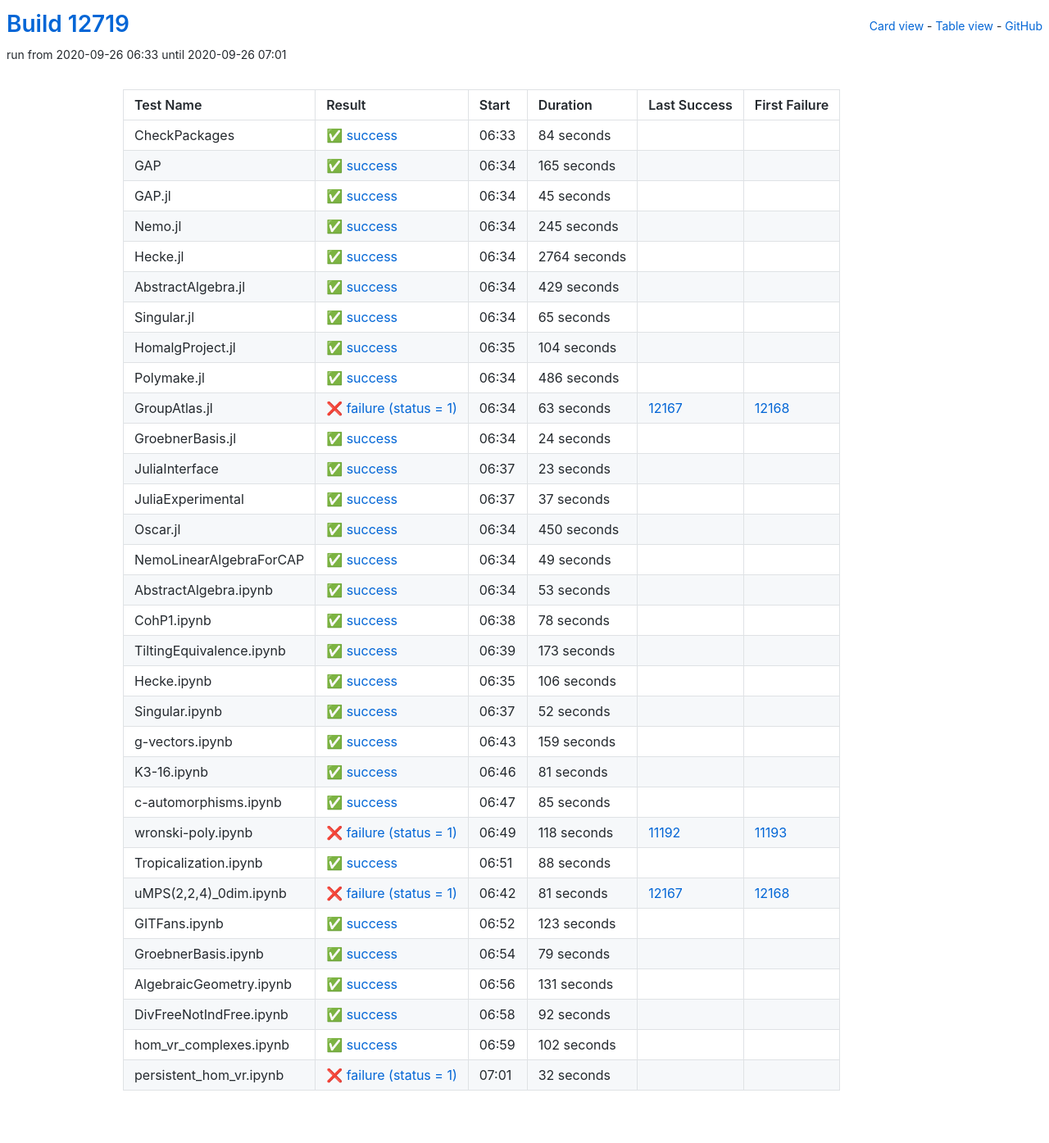
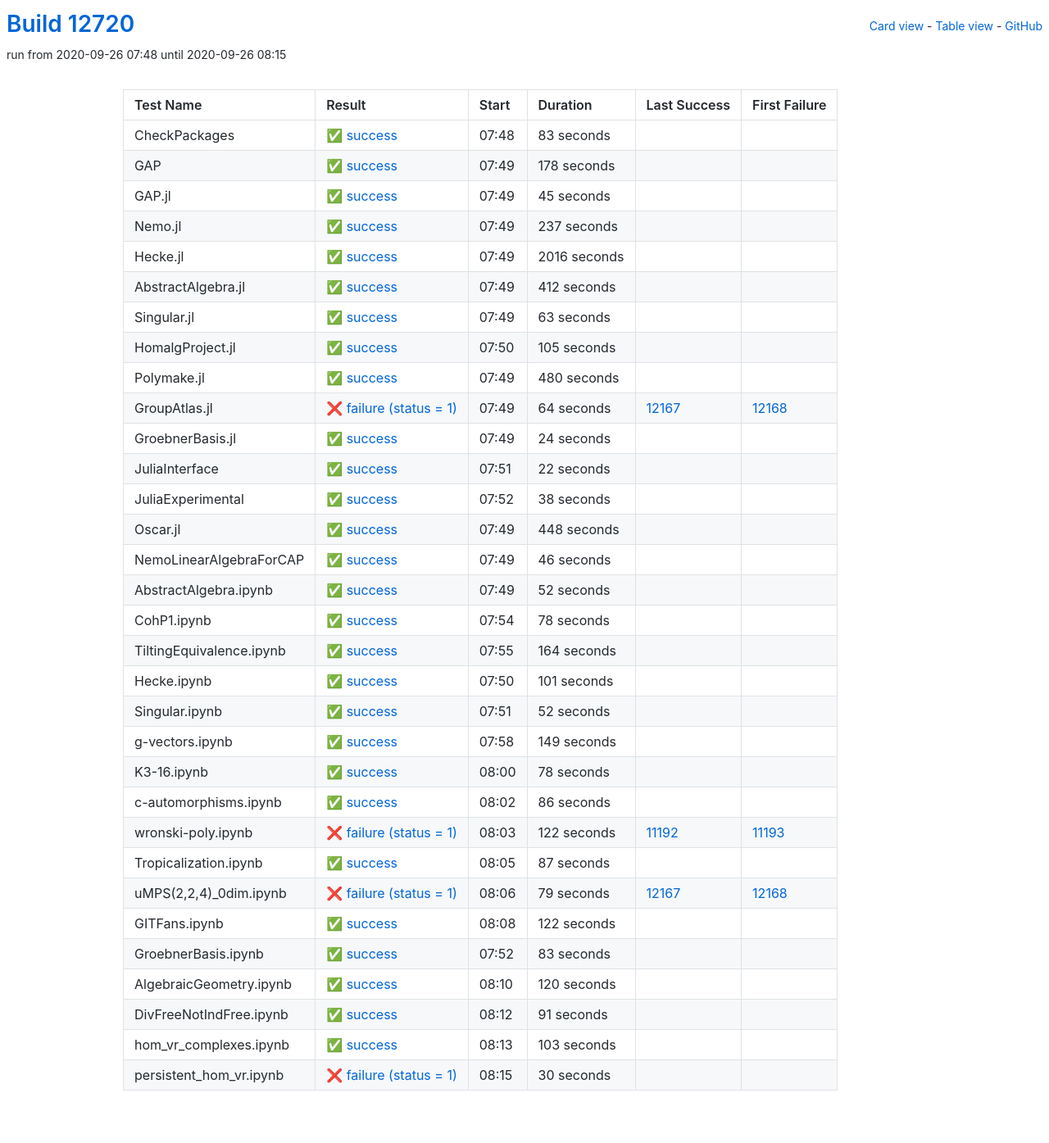
Before and after one commit to oscar-system/oscar-ci-status, a Jekyll site: the page built from table.html, in a window 1280 px wide. Shown: the whole page at 82% size. Built offline with Jekyll 4.4.1, drawn with Linux system fonts in a browser that asks for light colours.

Commit message:
Build #12720

```diff
--- a/_data/ci.yml
+++ b/_data/ci.yml
@@ -1,6 +1,6 @@
 ---
-build: 12719
-build_url: https://oscarci.mathematik.uni-kl.de/job/oscar/12719/
+build: 12720
+build_url: https://oscarci.mathematik.uni-kl.de/job/oscar/12720/
 job: oscar
 organization: oscar-system
 repo: oscar-ci-status
@@ -8,32 +8,32 @@
 tests:
 - name: CheckPackages
   id: checkpackages
-  log: https://oscarci.mathematik.uni-kl.de/job/oscar/12719/artifact/logs/build-12719/CheckPackages.log
-  start: 2020-09-26 06:33
+  log: https://oscarci.mathematik.uni-kl.de/job/oscar/12720/artifact/logs/build-12720/CheckPackages.log
+  start: 2020-09-26 07:48
   success: true
   exitcode: 0
   status: success
-  duration: 84
+  duration: 83
   last_success: false
   last_success_url:
   first_failure: false
   first_failure_url:
 - name: GAP
   id: gap
-  log: https://oscarci.mathematik.uni-kl.de/job/oscar/12719/artifact/logs/build-12719/GAP.log
-  start: 2020-09-26 06:34
+  log: https://oscarci.mathematik.uni-kl.de/job/oscar/12720/artifact/logs/build-12720/GAP.log
+  start: 2020-09-26 07:49
   success: true
   exitcode: 0
   status: success
-  duration: 165
+  duration: 178
   last_success: false
   last_success_url:
   first_failure: false
   first_failure_url:
 - name: GAP.jl
   id: gap-jl
-  log: https://oscarci.mathematik.uni-kl.de/job/oscar/12719/artifact/logs/build-12719/GAP.jl.log
-  start: 2020-09-26 06:34
+  log: https://oscarci.mathematik.uni-kl.de/job/oscar/12720/artifact/logs/build-12720/GAP.jl.log
+  start: 2020-09-26 07:49
   success: true
   exitcode: 0
   status: success
@@ -44,92 +44,92 @@
   first_failure_url:
 - name: Nemo.jl
   id: nemo-jl
-  log: https://oscarci.mathematik.uni-kl.de/job/oscar/12719/artifact/logs/build-12719/Nemo.jl.log
-  start: 2020-09-26 06:34
+  log: https://oscarci.mathematik.uni-kl.de/job/oscar/12720/artifact/logs/build-12720/Nemo.jl.log
+  start: 2020-09-26 07:49
   success: true
   exitcode: 0
   status: success
-  duration: 245
+  duration: 237
   last_success: false
   last_success_url:
   first_failure: false
   first_failure_url:
 - name: Hecke.jl
   id: hecke-jl
-  log: https://oscarci.mathematik.uni-kl.de/job/oscar/12719/artifact/logs/build-12719/Hecke.jl.log
-  start: 2020-09-26 06:34
+  log: https://oscarci.mathematik.uni-kl.de/job/oscar/12720/artifact/logs/build-12720/Hecke.jl.log
+  start: 2020-09-26 07:49
   success: true
   exitcode: 0
   status: success
-  duration: 2764
+  duration: 2016
   last_success: false
   last_success_url:
   first_failure: false
   first_failure_url:
 - name: AbstractAlgebra.jl
   id: abstractalgebra-jl
-  log: https://oscarci.mathematik.uni-kl.de/job/oscar/12719/artifact/logs/build-12719/AbstractAlgebra.jl.log
-  start: 2020-09-26 06:34
+  log: https://oscarci.mathematik.uni-kl.de/job/oscar/12720/artifact/logs/build-12720/AbstractAlgebra.jl.log
+  start: 2020-09-26 07:49
   success: true
   exitcode: 0
   status: success
-  duration: 429
+  duration: 412
   last_success: false
   last_success_url:
   first_failure: false
   first_failure_url:
 - name: Singular.jl
   id: singular-jl
-  log: https://oscarci.mathematik.uni-kl.de/job/oscar/12719/artifact/logs/build-12719/Singular.jl.log
-  start: 2020-09-26 06:34
+  log: https://oscarci.mathematik.uni-kl.de/job/oscar/12720/artifact/logs/build-12720/Singular.jl.log
+  start: 2020-09-26 07:49
   success: true
   exitcode: 0
   status: success
-  duration: 65
+  duration: 63
   last_success: false
   last_success_url:
   first_failure: false
   first_failure_url:
 - name: HomalgProject.jl
   id: homalgproject-jl
-  log: https://oscarci.mathematik.uni-kl.de/job/oscar/12719/artifact/logs/build-12719/HomalgProject.jl.log
-  start: 2020-09-26 06:35
+  log: https://oscarci.mathematik.uni-kl.de/job/oscar/12720/artifact/logs/build-12720/HomalgProject.jl.log
+  start: 2020-09-26 07:50
   success: true
   exitcode: 0
   status: success
-  duration: 104
+  duration: 105
   last_success: false
   last_success_url:
   first_failure: false
   first_failure_url:
 - name: Polymake.jl
   id: polymake-jl
-  log: https://oscarci.mathematik.uni-kl.de/job/oscar/12719/artifact/logs/build-12719/Polymake.jl.log
-  start: 2020-09-26 06:34
+  log: https://oscarci.mathematik.uni-kl.de/job/oscar/12720/artifact/logs/build-12720/Polymake.jl.log
+  start: 2020-09-26 07:49
   success: true
   exitcode: 0
   status: success
-  duration: 486
+  duration: 480
   last_success: false
   last_success_url:
   first_failure: false
   first_failure_url:
 - name: GroupAtlas.jl
   id: groupatlas-jl
-  log: https://oscarci.mathematik.uni-kl.de/job/oscar/12719/artifact/logs/build-12719/GroupAtlas.jl.log
-  start: 2020-09-26 06:34
+  log: https://oscarci.mathematik.uni-kl.de/job/oscar/12720/artifact/logs/build-12720/GroupAtlas.jl.log
+  start: 2020-09-26 07:49
   success: false
   exitcode: 1
   status: failure
-  duration: 63
+  duration: 64
   last_success: 12167
   last_success_url: https://oscarci.mathematik.uni-kl.de/job/oscar/12167/
   first_failure: 12168
   first_failure_url: https://oscarci.mathematik.uni-kl.de/job/oscar/12168/
 - name: GroebnerBasis.jl
   id: groebnerbasis-jl
-  log: https://oscarci.mathematik.uni-kl.de/job/oscar/12719/artifact/logs/build-12719/GroebnerBasis.jl.log
-  start: 2020-09-26 06:34
+  log: https://oscarci.mathematik.uni-kl.de/job/oscar/12720/artifact/logs/build-12720/GroebnerBasis.jl.log
+  start: 2020-09-26 07:49
   success: true
   exitcode: 0
   status: success
@@ -140,68 +140,68 @@
   first_failure_url:
 - name: JuliaInterface
   id: juliainterface
-  log: https://oscarci.mathematik.uni-kl.de/job/oscar/12719/artifact/logs/build-12719/JuliaInterface.log
-  start: 2020-09-26 06:37
+  log: https://oscarci.mathematik.uni-kl.de/job/oscar/12720/artifact/logs/build-12720/JuliaInterface.log
+  start: 2020-09-26 07:51
   success: true
   exitcode: 0
   status: success
-  duration: 23
+  duration: 22
   last_success: false
   last_success_url:
   first_failure: false
   first_failure_url:
 - name: JuliaExperimental
   id: juliaexperimental
-  log: https://oscarci.mathematik.uni-kl.de/job/oscar/12719/artifact/logs/build-12719/JuliaExperimental.log
-  start: 2020-09-26 06:37
+  log: https://oscarci.mathematik.uni-kl.de/job/oscar/12720/artifact/logs/build-12720/JuliaExperimental.log
+  start: 2020-09-26 07:52
   success: true
   exitcode: 0
   status: success
-  duration: 37
+  duration: 38
   last_success: false
   last_success_url:
   first_failure: false
   first_failure_url:
 - name: Oscar.jl
   id: oscar-jl
-  log: https://oscarci.mathematik.uni-kl.de/job/oscar/12719/artifact/logs/build-12719/Oscar.jl.log
-  start: 2020-09-26 06:34
+  log: https://oscarci.mathematik.uni-kl.de/job/oscar/12720/artifact/logs/build-12720/Oscar.jl.log
+  start: 2020-09-26 07:49
   success: true
   exitcode: 0
   status: success
-  duration: 450
+  duration: 448
   last_success: false
   last_success_url:
   first_failure: false
   first_failure_url:
 - name: NemoLinearAlgebraForCAP
   id: nemolinearalgebraforcap
-  log: https://oscarci.mathematik.uni-kl.de/job/oscar/12719/artifact/logs/build-12719/NemoLinearAlgebraForCAP.log
-  start: 2020-09-26 06:34
+  log: https://oscarci.mathematik.uni-kl.de/job/oscar/12720/artifact/logs/build-12720/NemoLinearAlgebraForCAP.log
+  start: 2020-09-26 07:49
   success: true
   exitcode: 0
   status: success
-  duration: 49
+  duration: 46
   last_success: false
   last_success_url:
   first_failure: false
   first_failure_url:
 - name: AbstractAlgebra.ipynb
   id: abstractalgebra-ipynb
-  log: https://oscarci.mathematik.uni-kl.de/job/oscar/12719/artifact/logs/build-12719/AbstractAlgebra.ipynb.log
-  start: 2020-09-26 06:34
+  log: https://oscarci.mathematik.uni-kl.de/job/oscar/12720/artifact/logs/build-12720/AbstractAlgebra.ipynb.log
+  start: 2020-09-26 07:49
   success: true
   exitcode: 0
   status: success
-  duration: 53
+  duration: 52
   last_success: false
   last_success_url:
   first_failure: false
   first_failure_url:
 - name: CohP1.ipynb
   id: cohp1-ipynb
-  log: https://oscarci.mathematik.uni-kl.de/job/oscar/12719/artifact/logs/build-12719/CohP1.ipynb.log
-  start: 2020-09-26 06:38
+  log: https://oscarci.mathematik.uni-kl.de/job/oscar/12720/artifact/logs/build-12720/CohP1.ipynb.log
+  start: 2020-09-26 07:54
   success: true
   exitcode: 0
   status: success
@@ -212,32 +212,32 @@
   first_failure_url:
 - name: TiltingEquivalence.ipynb
   id: tiltingequivalence-ipynb
-  log: https://oscarci.mathematik.uni-kl.de/job/oscar/12719/artifact/logs/build-12719/TiltingEquivalence.ipynb.log
-  start: 2020-09-26 06:39
+  log: https://oscarci.mathematik.uni-kl.de/job/oscar/12720/artifact/logs/build-12720/TiltingEquivalence.ipynb.log
+  start: 2020-09-26 07:55
   success: true
   exitcode: 0
   status: success
-  duration: 173
+  duration: 164
   last_success: false
   last_success_url:
   first_failure: false
   first_failure_url:
 - name: Hecke.ipynb
   id: hecke-ipynb
-  log: https://oscarci.mathematik.uni-kl.de/job/oscar/12719/artifact/logs/build-12719/Hecke.ipynb.log
-  start: 2020-09-26 06:35
+  log: https://oscarci.mathematik.uni-kl.de/job/oscar/12720/artifact/logs/build-12720/Hecke.ipynb.log
+  start: 2020-09-26 07:50
   success: true
   exitcode: 0
   status: success
-  duration: 106
+  duration: 101
   last_success: false
   last_success_url:
   first_failure: false
   first_failure_url:
 - name: Singular.ipynb
   id: singular-ipynb
-  log: https://oscarci.mathematik.uni-kl.de/job/oscar/12719/artifact/logs/build-12719/Singular.ipynb.log
-  start: 2020-09-26 06:37
+  log: https://oscarci.mathematik.uni-kl.de/job/oscar/12720/artifact/logs/build-12720/Singular.ipynb.log
+  start: 2020-09-26 07:51
   success: true
   exitcode: 0
   status: success
@@ -248,144 +248,144 @@
   first_failure_url:
 - name: g-vectors.ipynb
   id: g-vectors-ipynb
-  log: https://oscarci.mathematik.uni-kl.de/job/oscar/12719/artifact/logs/build-12719/g-vectors.ipynb.log
-  start: 2020-09-26 06:43
+  log: https://oscarci.mathematik.uni-kl.de/job/oscar/12720/artifact/logs/build-12720/g-vectors.ipynb.log
+  start: 2020-09-26 07:58
   success: true
   exitcode: 0
   status: success
-  duration: 159
+  duration: 149
   last_success: false
   last_success_url:
   first_failure: false
   first_failure_url:
 - name: K3-16.ipynb
   id: k3-16-ipynb
-  log: https://oscarci.mathematik.uni-kl.de/job/oscar/12719/artifact/logs/build-12719/K3-16.ipynb.log
-  start: 2020-09-26 06:46
+  log: https://oscarci.mathematik.uni-kl.de/job/oscar/12720/artifact/logs/build-12720/K3-16.ipynb.log
+  start: 2020-09-26 08:00
   success: true
   exitcode: 0
   status: success
-  duration: 81
+  duration: 78
   last_success: false
   last_success_url:
   first_failure: false
   first_failure_url:
 - name: c-automorphisms.ipynb
   id: c-automorphisms-ipynb
-  log: https://oscarci.mathematik.uni-kl.de/job/oscar/12719/artifact/logs/build-12719/c-automorphisms.ipynb.log
-  start: 2020-09-26 06:47
+  log: https://oscarci.mathematik.uni-kl.de/job/oscar/12720/artifact/logs/build-12720/c-automorphisms.ipynb.log
+  start: 2020-09-26 08:02
   success: true
   exitcode: 0
   status: success
-  duration: 85
+  duration: 86
   last_success: false
   last_success_url:
   first_failure: false
   first_failure_url:
 - name: wronski-poly.ipynb
   id: wronski-poly-ipynb
-  log: https://oscarci.mathematik.uni-kl.de/job/oscar/12719/artifact/logs/build-12719/wronski-poly.ipynb.log
-  start: 2020-09-26 06:49
+  log: https://oscarci.mathematik.uni-kl.de/job/oscar/12720/artifact/logs/build-12720/wronski-poly.ipynb.log
+  start: 2020-09-26 08:03
   success: false
   exitcode: 1
   status: failure
-  duration: 118
+  duration: 122
   last_success: 11192
   last_success_url: https://oscarci.mathematik.uni-kl.de/job/oscar/11192/
   first_failure: 11193
   first_failure_url: https://oscarci.mathematik.uni-kl.de/job/oscar/11193/
 - name: Tropicalization.ipynb
   id: tropicalization-ipynb
-  log: https://oscarci.mathematik.uni-kl.de/job/oscar/12719/artifact/logs/build-12719/Tropicalization.ipynb.log
-  start: 2020-09-26 06:51
+  log: https://oscarci.mathematik.uni-kl.de/job/oscar/12720/artifact/logs/build-12720/Tropicalization.ipynb.log
+  start: 2020-09-26 08:05
   success: true
   exitcode: 0
   status: success
-  duration: 88
+  duration: 87
   last_success: false
   last_success_url:
   first_failure: false
   first_failure_url:
 - name: uMPS(2,2,4)_0dim.ipynb
   id: umps-2-2-4-0dim-ipynb
-  log: https://oscarci.mathematik.uni-kl.de/job/oscar/12719/artifact/logs/build-12719/uMPS-2-2-4-_0dim.ipynb.log
-  start: 2020-09-26 06:42
+  log: https://oscarci.mathematik.uni-kl.de/job/oscar/12720/artifact/logs/build-12720/uMPS-2-2-4-_0dim.ipynb.log
+  start: 2020-09-26 08:06
   success: false
   exitcode: 1
   status: failure
-  duration: 81
+  duration: 79
   last_success: 12167
   last_success_url: https://oscarci.mathematik.uni-kl.de/job/oscar/12167/
   first_failure: 12168
   first_failure_url: https://oscarci.mathematik.uni-kl.de/job/oscar/12168/
 - name: GITFans.ipynb
   id: gitfans-ipynb
-  log: https://oscarci.mathematik.uni-kl.de/job/oscar/12719/artifact/logs/build-12719/GITFans.ipynb.log
-  start: 2020-09-26 06:52
+  log: https://oscarci.mathematik.uni-kl.de/job/oscar/12720/artifact/logs/build-12720/GITFans.ipynb.log
+  start: 2020-09-26 08:08
   success: true
   exitcode: 0
   status: success
-  duration: 123
+  duration: 122
   last_success: false
   last_success_url:
   first_failure: false
   first_failure_url:
 - name: GroebnerBasis.ipynb
   id: groebnerbasis-ipynb
-  log: https://oscarci.mathematik.uni-kl.de/job/oscar/12719/artifact/logs/build-12719/GroebnerBasis.ipynb.log
-  start: 2020-09-26 06:54
+  log: https://oscarci.mathematik.uni-kl.de/job/oscar/12720/artifact/logs/build-12720/GroebnerBasis.ipynb.log
+  start: 2020-09-26 07:52
   success: true
   exitcode: 0
   status: success
-  duration: 79
+  duration: 83
   last_success: false
   last_success_url:
   first_failure: false
   first_failure_url:
 - name: AlgebraicGeometry.ipynb
   id: algebraicgeometry-ipynb
-  log: https://oscarci.mathematik.uni-kl.de/job/oscar/12719/artifact/logs/build-12719/AlgebraicGeometry.ipynb.log
-  start: 2020-09-26 06:56
+  log: https://oscarci.mathematik.uni-kl.de/job/oscar/12720/artifact/logs/build-12720/AlgebraicGeometry.ipynb.log
+  start: 2020-09-26 08:10
   success: true
   exitcode: 0
   status: success
-  duration: 131
+  duration: 120
   last_success: false
   last_success_url:
   first_failure: false
   first_failure_url:
 - name: DivFreeNotIndFree.ipynb
   id: divfreenotindfree-ipynb
-  log: https://oscarci.mathematik.uni-kl.de/job/oscar/12719/artifact/logs/build-12719/DivFreeNotIndFree.ipynb.log
-  start: 2020-09-26 06:58
+  log: https://oscarci.mathematik.uni-kl.de/job/oscar/12720/artifact/logs/build-12720/DivFreeNotIndFree.ipynb.log
+  start: 2020-09-26 08:12
   success: true
   exitcode: 0
   status: success
-  duration: 92
+  duration: 91
   last_success: false
   last_success_url:
   first_failure: false
   first_failure_url:
 - name: hom_vr_complexes.ipynb
   id: hom-vr-complexes-ipynb
-  log: https://oscarci.mathematik.uni-kl.de/job/oscar/12719/artifact/logs/build-12719/hom_vr_complexes.ipynb.log
-  start: 2020-09-26 06:59
+  log: https://oscarci.mathematik.uni-kl.de/job/oscar/12720/artifact/logs/build-12720/hom_vr_complexes.ipynb.log
+  start: 2020-09-26 08:13
   success: true
   exitcode: 0
   status: success
-  duration: 102
+  duration: 103
   last_success: false
   last_success_url:
   first_failure: false
   first_failure_url:
 - name: persistent_hom_vr.ipynb
   id: persistent-hom-vr-ipynb
-  log: https://oscarci.mathematik.uni-kl.de/job/oscar/12719/artifact/logs/build-12719/persistent_hom_vr.ipynb.log
-  start: 2020-09-26 07:01
+  log: https://oscarci.mathematik.uni-kl.de/job/oscar/12720/artifact/logs/build-12720/persistent_hom_vr.ipynb.log
+  start: 2020-09-26 08:15
   success: false
   exitcode: 1
   status: failure
-  duration: 32
+  duration: 30
   last_success: false
   last_success_url:
   first_failure: false
```
Also changed, not shown: README.md.
